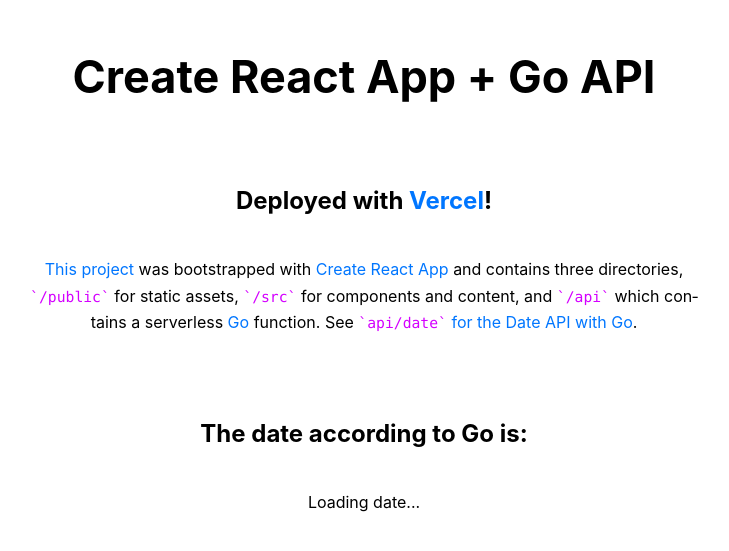
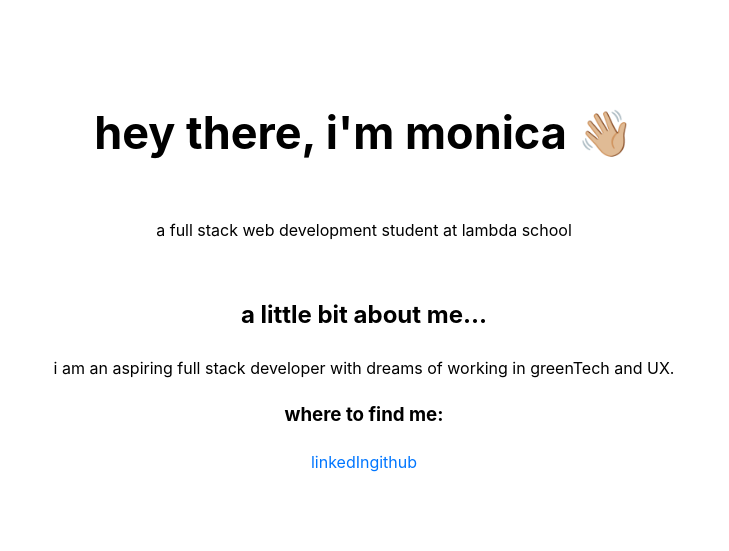
Before and after one commit to monicasalas86/ms-portfolio, a React (Create React App) app: page / in a window 1280 px wide. Shown: the part 129-680 px from the top of the page, without its empty margins (276-1005 px from the left). Built offline with nearby package versions, Linux system fonts and the light colour scheme; no server answers.

Commit message:
added intro and bio

```diff
--- a/package.json
+++ b/package.json
@@ -8,7 +8,7 @@
     "react-scripts": "^4.0.3"
   },
   "scripts": {
-    "dev": "BROWSER=none react-scripts start",
+    "start": "BROWSER=none react-scripts start",
     "build": "react-scripts build",
     "test": "react-scripts test",
     "eject": "react-scripts eject"
--- a/src/App.js
+++ b/src/App.js
@@ -1,55 +1,14 @@
 import React from 'react';
-import { useEffect, useState } from 'react';
+import About from './components/about';
 import './App.css';
 
 function App() {
-  const [date, setDate] = useState(null);
-  useEffect(() => {
-    async function getDate() {
-      const res = await fetch('/api/date');
-      const newDate = await res.text();
-      setDate(newDate);
-    }
-    getDate();
-  }, []);
+
   return (
     <main>
-      <h1>Create React App + Go API</h1>
-      <h2>
-        Deployed with{' '}
-        <a
-          href="https://vercel.com/docs"
-          target="_blank"
-          rel="noreferrer noopener"
-        >
-          Vercel
-        </a>
-        !
-      </h2>
-      <p>
-        <a
-          href="https://github.com/vercel/vercel/tree/main/examples/create-react-app"
-          target="_blank"
-          rel="noreferrer noopener"
-        >
-          This project
-        </a>{' '}
-        was bootstrapped with{' '}
-        <a href="https://facebook.github.io/create-react-app/">
-          Create React App
-        </a>{' '}
-        and contains three directories, <code>/public</code> for static assets,{' '}
-        <code>/src</code> for components and content, and <code>/api</code>{' '}
-        which contains a serverless <a href="https://golang.org/">Go</a>{' '}
-        function. See{' '}
-        <a href="/api/date">
-          <code>api/date</code> for the Date API with Go
-        </a>
-        .
-      </p>
-      <br />
-      <h2>The date according to Go is:</h2>
-      <p>{date ? date : 'Loading date...'}</p>
+      <h1>hey there, i'm monica 👋🏼</h1>
+      <p>a full stack web development student at lambda school</p>
+      <About/>
     </main>
   );
 }
--- /dev/null
+++ b/src/components/about.js
@@ -0,0 +1,20 @@
+import React from 'react';
+
+const About = () => {
+    return (
+        <div>
+            <div>
+                <h2>a little bit about me...</h2>
+                <p>i am an aspiring full stack developer with dreams of working in greenTech and UX.</p>
+            </div>
+            <div>
+                <h3>where to find me:</h3>
+                <a href='linkedin.com/in/monicasalas167' target='_blank'>linkedIn</a>
+                <a href='github.com/monicasalas86' target='_blank'>github</a>
+            </div>
+        </div>
+
+    )
+}
+
+export default About;
```
Also changed, not shown: 1 other file (tests, documents, lock files or other folders).
